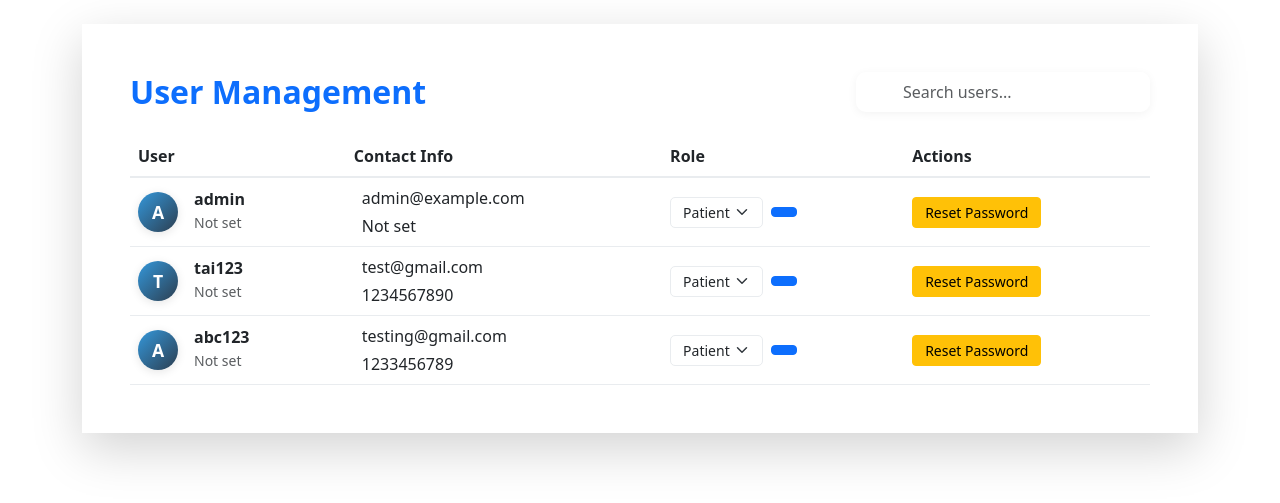
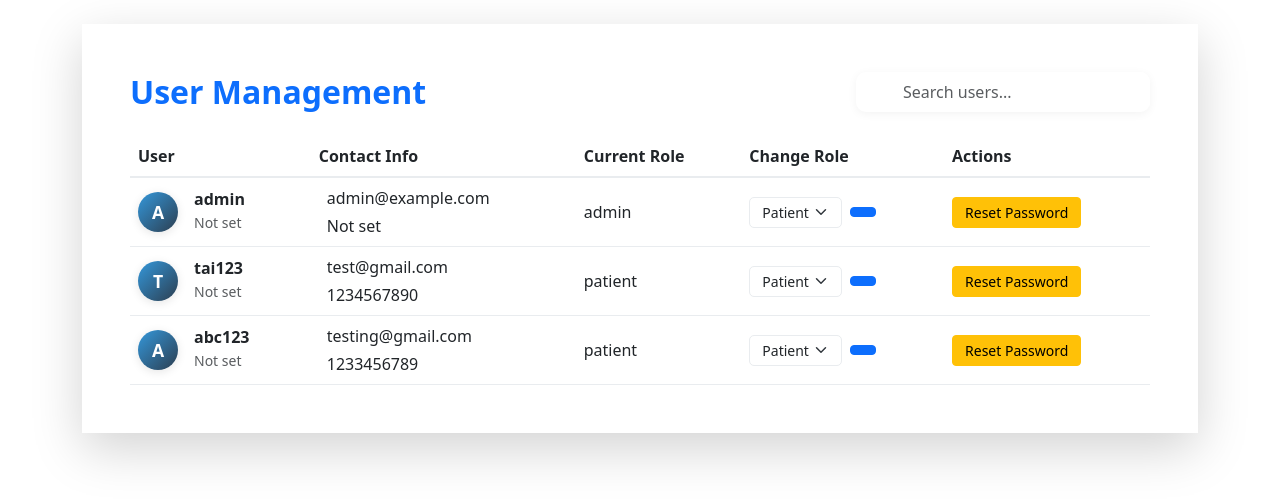
Before and after one commit to iuh-application-development/Medical-Records, a Flask app: page /admin/users in a window 1280 px wide. Shown: the part 56-559 px from the top of the page. Run offline with Flask 3, Linux system fonts and the light colour scheme; a user stored in the database is signed in.

Commit message:
Fix lại front-end của cửa sổ user management của admin

```diff
--- a/templates/admin_users.html
+++ b/templates/admin_users.html
@@ -23,7 +23,8 @@
                         <tr>
                             <th>User</th>
                             <th>Contact Info</th>
-                            <th>Role</th>
+                            <th>Current Role</th>
+                            <th>Change Role</th>
                             <th>Actions</th>
                         </tr>
                     </thead>
@@ -58,7 +59,10 @@
                                 </div>
                             </td>
                             <td>
-                                <form action="{{ url_for('admin_update_role', user_id=user.id) }}" method="post" class="d-flex align-items-center">
+                                {{ user.role }}
+                            </td>
+                            <td>
+                                <form action="{{ url_for('admin.update_role', user_id=user.id) }}" method="post" class="d-flex align-items-center">
                                     {{ role_form.csrf_token }}
                                     {{ role_form.current_role(value=user.role, class='form-select form-select-sm w-auto me-2') }}
                                     {{ role_form.role(class='form-select form-select-sm w-auto me-2') }}
@@ -90,7 +94,7 @@
                 <h5 class="modal-title">Reset Password for {{ user.username }}</h5>
                 <button type="button" class="btn-close" data-bs-dismiss="modal"></button>
             </div>
-            <form action="{{ url_for('admin_reset_password', user_id=user.id) }}" method="post">
+            <form action="{{ url_for('admin.reset_password', user_id=user.id) }}" method="post">
                 <input type="hidden" name="csrf_token" value="{{ csrf_token() }}">
                 <div class="modal-body">
                     <div class="mb-3">
```
